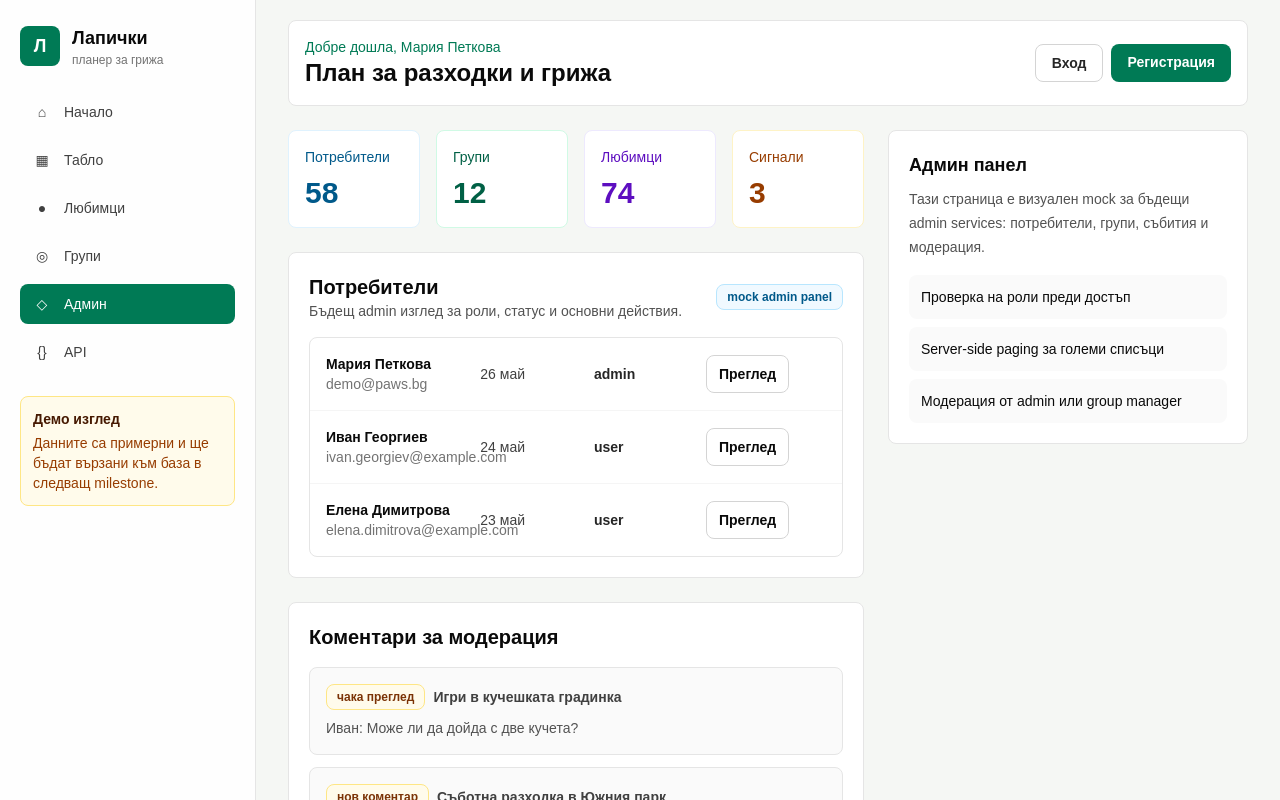
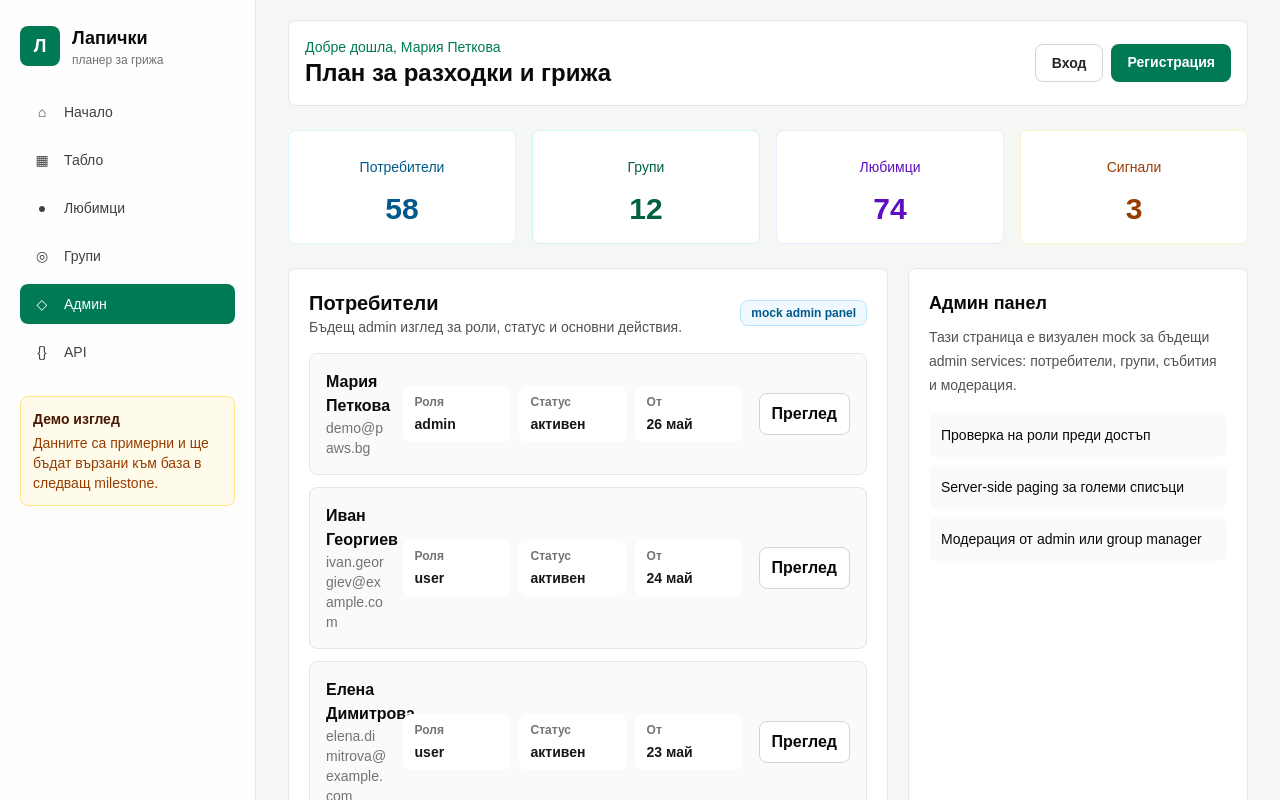
Before and after one commit to knoteva/pet-care-planner, a Next.js app in the folder pet-care-web/: page /admin in a window 1280 px wide. Shown: the top 800 px of the page. Built offline with nearby package versions, Linux system fonts and the light colour scheme.

Commit message:
Polish web visual layouts v1

```diff
--- a/pet-care-web/src/components/app-ui.tsx
+++ b/pet-care-web/src/components/app-ui.tsx
@@ -108,7 +108,12 @@ export function AppShell({
 
         <main className="flex-1 px-4 py-5 sm:px-6 lg:px-8">
           <HeaderBar />
-          <div className="mt-6 grid gap-6 xl:grid-cols-[minmax(0,1fr)_360px]">
+          <div
+            className={classNames(
+              "mt-6 grid gap-6",
+              aside ? "xl:grid-cols-[minmax(0,1fr)_360px]" : "",
+            )}
+          >
             <section>{children}</section>
             {aside ? <aside className="space-y-5">{aside}</aside> : null}
           </div>
@@ -184,9 +189,9 @@ export function DashboardView() {
 
 export function HomeView() {
   return (
-    <AppShell active="/" aside={<CareChecklistPreview />}>
+    <AppShell active="/">
       <section className="rounded-lg border border-neutral-200 bg-white p-5">
-        <div className="flex flex-col gap-5 lg:flex-row lg:items-center lg:justify-between">
+        <div className="grid gap-6 lg:grid-cols-[minmax(0,1fr)_320px] lg:items-center">
           <div className="max-w-2xl">
             <p className="text-sm font-semibold uppercase tracking-normal text-emerald-700">
               Pet Care Planner
@@ -218,9 +223,27 @@ export function HomeView() {
         </div>
       </section>
 
-      <div className="mt-6">
-        <DashboardMini />
+      <section className="mt-6 grid gap-4 sm:grid-cols-2 xl:grid-cols-4">
+        {dashboardStats.map((stat) => (
+          <StatCard key={stat.label} {...stat} />
+        ))}
+      </section>
+
+      <section className="mt-6 grid gap-5 xl:grid-cols-[minmax(0,1fr)_340px]">
+        <div className="rounded-lg border border-neutral-200 bg-white p-5">
+          <SectionTitle
+            title="Демо събития"
+            action="Виж табло"
+            href="/dashboard"
+          />
+          <div className="mt-4 grid gap-3">
+            {events.slice(0, 2).map((event) => (
+              <EventCard key={event.id} event={event} />
+            ))}
           </div>
+        </div>
+        <CareChecklistPreview />
+      </section>
     </AppShell>
   );
 }
@@ -299,14 +322,15 @@ export function EventPageView() {
 
 export function AdminView() {
   return (
-    <AppShell active="/admin" aside={<AdminAuditPanel />}>
+    <AppShell active="/admin">
       <div className="grid gap-4 sm:grid-cols-2 xl:grid-cols-4">
         {adminStats.map((stat) => (
           <StatCard key={stat.label} {...stat} />
         ))}
       </div>
 
-      <section className="mt-6 rounded-lg border border-neutral-200 bg-white p-5">
+      <section className="mt-6 grid gap-5 xl:grid-cols-[minmax(0,1fr)_340px]">
+        <div className="rounded-lg border border-neutral-200 bg-white p-5">
           <div className="flex flex-col gap-2 sm:flex-row sm:items-center sm:justify-between">
             <div>
               <h2 className="text-xl font-bold">Потребители</h2>
@@ -316,24 +340,27 @@ export function AdminView() {
             </div>
             <Badge tone="info">mock admin panel</Badge>
           </div>
-        <div className="mt-4 overflow-hidden rounded-lg border border-neutral-200">
+          <div className="mt-4 grid gap-3">
             {adminUsers.map((user) => (
               <div
                 key={user.id}
-              className="grid gap-3 border-b border-neutral-100 p-4 text-sm last:border-b-0 md:grid-cols-[minmax(0,1.4fr)_minmax(0,1fr)_100px_120px]"
+                className="rounded-lg border border-neutral-200 bg-neutral-50 p-4"
               >
-              <div>
+                <div className="grid gap-4 lg:grid-cols-[minmax(0,1fr)_340px_auto] lg:items-center">
+                  <div className="min-w-0">
                     <p className="font-bold text-neutral-950">{user.name}</p>
-                <p className="text-neutral-500">{user.email}</p>
+                    <p className="break-all text-sm text-neutral-500">
+                      {user.email}
+                    </p>
                   </div>
-              <p className="self-center text-neutral-700">{user.joinedAt}</p>
-              <p className="self-center font-semibold text-neutral-800">
-                {user.role}
-              </p>
-              <div className="flex gap-2 self-center">
+                  <div className="grid gap-2 text-sm sm:grid-cols-3">
+                    <AdminMeta label="Роля" value={user.role} />
+                    <AdminMeta label="Статус" value={user.status} />
+                    <AdminMeta label="От" value={user.joinedAt} />
+                  </div>
                   <button
                     type="button"
-                  className="rounded-lg border border-neutral-300 px-3 py-2 font-semibold"
+                    className="w-full rounded-lg border border-neutral-300 bg-white px-3 py-2 font-semibold lg:w-auto"
                   >
                     Преглед
                   </button>
@@ -341,6 +368,9 @@ export function AdminView() {
               </div>
             ))}
           </div>
+        </div>
+
+        <AdminAuditPanel />
       </section>
 
       <section className="mt-6 rounded-lg border border-neutral-200 bg-white p-5">
@@ -403,7 +433,7 @@ export function GroupDetailsView() {
         </div>
       </section>
 
-      <section className="mt-6 grid gap-5 xl:grid-cols-[minmax(0,1fr)_360px]">
+      <section className="mt-6 grid gap-5">
         <div className="rounded-lg border border-neutral-200 bg-white p-5">
           <h3 className="text-xl font-bold">Събития в групата</h3>
           <div className="mt-4 grid gap-3">
@@ -415,7 +445,7 @@ export function GroupDetailsView() {
 
         <div className="rounded-lg border border-neutral-200 bg-white p-5">
           <h3 className="text-xl font-bold">Членове</h3>
-          <div className="mt-4 grid gap-3">
+          <div className="mt-4 grid gap-3 md:grid-cols-2">
             {groupMembers.map((member) => (
               <div
                 key={member.id}
@@ -567,26 +597,6 @@ export function EventFormView() {
   );
 }
 
-function DashboardMini() {
-  return (
-    <div className="grid gap-5 xl:grid-cols-[minmax(0,1fr)_340px]">
-      <div>
-        <div className="grid gap-4 sm:grid-cols-2 xl:grid-cols-4">
-          {dashboardStats.map((stat) => (
-            <StatCard key={stat.label} {...stat} />
-          ))}
-        </div>
-        <div className="mt-5 grid gap-3">
-          {events.slice(0, 2).map((event) => (
-            <EventCard key={event.id} event={event} />
-          ))}
-        </div>
-      </div>
-      <EventDetailsCard event={events[0]} compact />
-    </div>
-  );
-}
-
 function StatCard({
   label,
   value,
@@ -604,9 +614,18 @@ function StatCard({
   }[tone];
 
   return (
-    <div className={classNames("rounded-lg border bg-white p-4", toneClass)}>
-      <p className="text-sm font-medium">{label}</p>
-      <p className="mt-2 text-3xl font-black tracking-normal">{value}</p>
+    <div
+      className={classNames(
+        "flex min-h-28 flex-col justify-center rounded-lg border bg-white p-4",
+        toneClass,
+      )}
+    >
+      <p className="flex min-h-10 items-center justify-center text-center text-sm font-medium leading-5">
+        {label}
+      </p>
+      <p className="mt-1 text-center text-3xl font-black tracking-normal">
+        {value}
+      </p>
     </div>
   );
 }
@@ -760,6 +779,15 @@ function InfoItem({ label, value }: { label: string; value: string }) {
         {label}
       </dt>
       <dd className="mt-1 font-semibold text-neutral-950">{value}</dd>
+    </div>
+  );
+}
+
+function AdminMeta({ label, value }: { label: string; value: string }) {
+  return (
+    <div className="rounded-lg bg-white px-3 py-2">
+      <p className="text-xs font-semibold text-neutral-500">{label}</p>
+      <p className="mt-1 font-bold text-neutral-900">{value}</p>
     </div>
   );
 }
```
Lines whose indentation alone changed are shown as unchanged.
